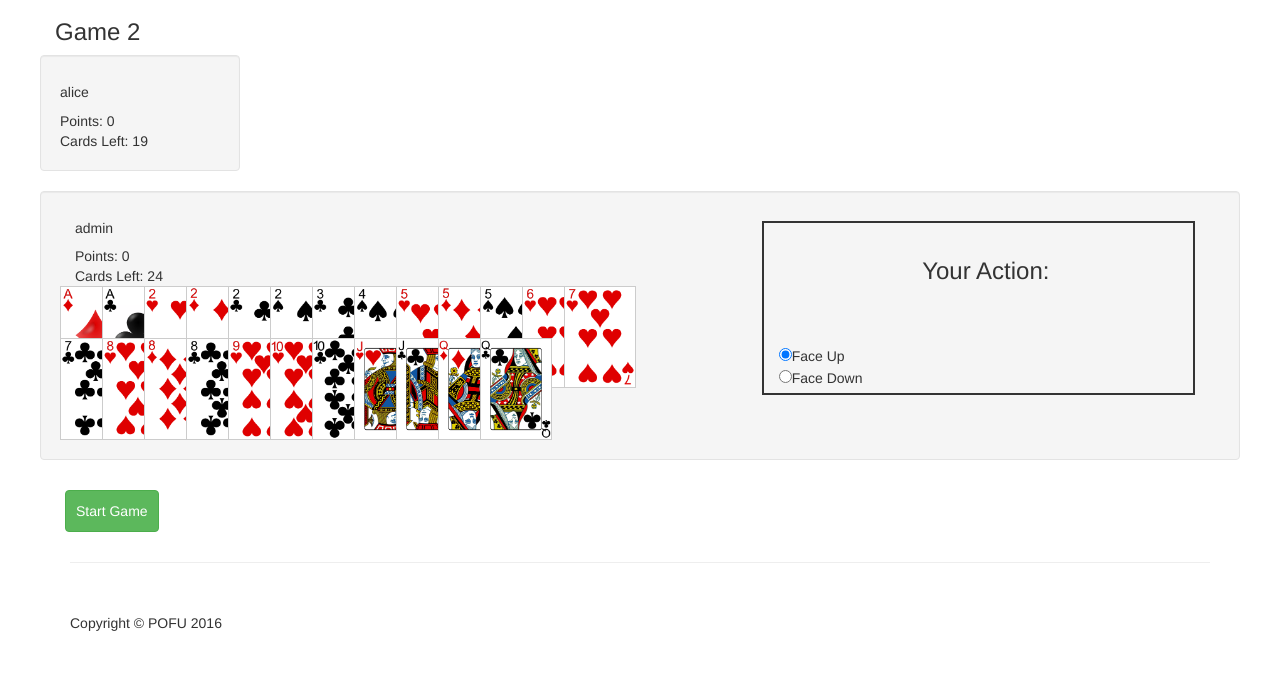
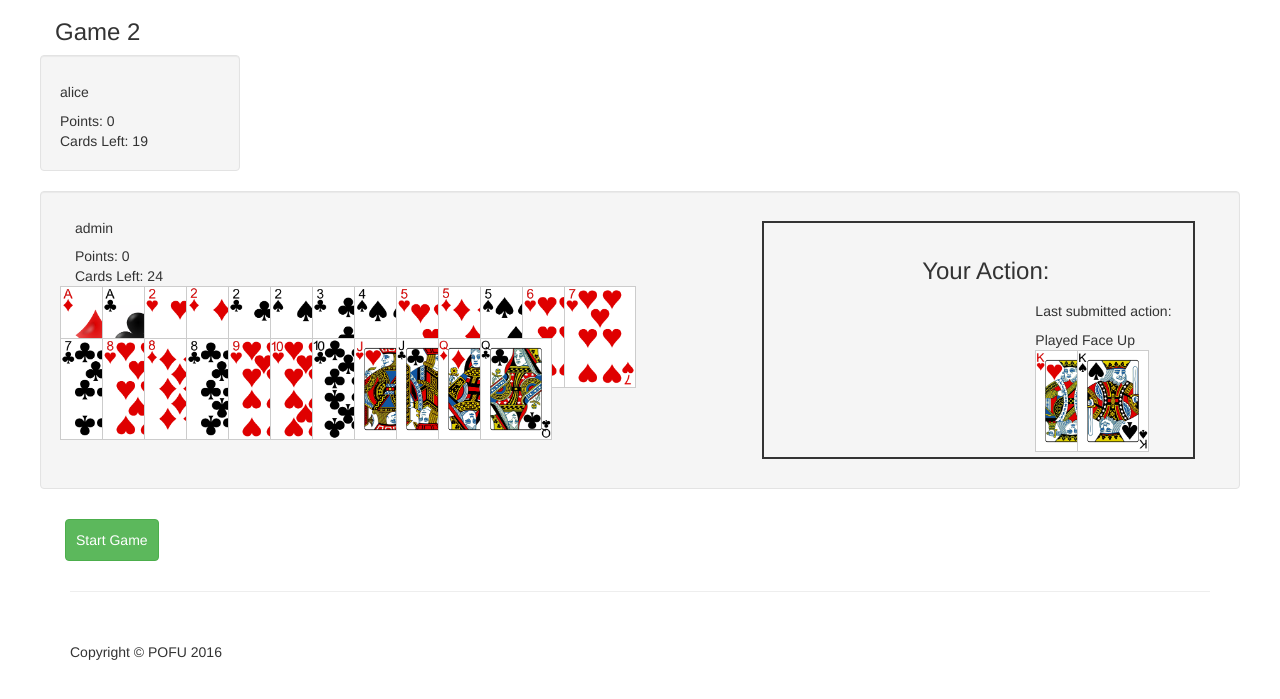
Before and after one commit to JKCooper2/pofu, a Django app: page /game/display/2/ in a window 1280 px wide. Shown: the part 71-770 px from the top of the page. Run offline with Django 3.2, Linux system fonts and the light colour scheme; a user stored in the database is signed in; data comes from the database, SQL or seed files in the repository; both versions use the stored data as it was after the commit; some libraries are stand-ins or nearby versions.

Commit message:
Added display for last submitted action

```diff
--- a/cards/models.py
+++ b/cards/models.py
@@ -46,6 +46,10 @@ class Deck(models.Model):
     def deal(self, players):
         for player in players:
             player.hand.cards.clear()
+            player.hand.selected.clear()
+
+            if player.action is not None:
+                player.action.cards.clear()
 
         shuffle_order = list(range(len(self.cards)))
         random.shuffle(shuffle_order)
--- a/game/admin.py
+++ b/game/admin.py
@@ -1,6 +1,6 @@
 from django.contrib import admin
 
-from .models import Game, Player, Invitation, Setup
+from .models import Game, Player, Invitation, Setup, Action
 
 
 class PlayerInline(admin.StackedInline):
@@ -14,3 +14,4 @@ class GameAdmin(admin.ModelAdmin):
 admin.site.register(Game, GameAdmin)
 admin.site.register(Invitation)
 admin.site.register(Setup)
+admin.site.register(Action)
--- a/game/models.py
+++ b/game/models.py
@@ -1,3 +1,5 @@
+import time
+
 from django.db import models
 from django.template.loader import render_to_string
 from django.contrib.auth.models import User
@@ -79,8 +81,13 @@ class Game(models.Model):
         current_player = self.player_set.get(position=self.turn)
         next_player = self.player_set.get(position=self.turn+1)
 
+        print(current_player.user.username, next_player.user.username)
+
         current_player.turn = False
         next_player.turn = True
+
+        current_player.save()
+        next_player.save()
 
 
 class Player(models.Model):
@@ -89,7 +96,7 @@ class Player(models.Model):
     points = models.IntegerField(default=0)
     position = models.IntegerField()
     turn = models.BooleanField(default=False)
-    action = models.OneToOneField('game.Action', null=True)
+    action = models.OneToOneField('game.Action', null=True, blank=True)
 
     def save(self, **kwargs):
         super(Player, self).save(**kwargs)
@@ -110,6 +117,9 @@ class Player(models.Model):
     def selected_cards(self):
         return [card.short() for card in self.hand.selected.all()]
 
+    def last_action(self):
+        return [card.short() for card in self.action.cards.all()]
+
     def snippet_html(self):
         player_html = render_to_string('game/player_snippet.html', {'player': self})
         return {'self': player_html}
@@ -127,15 +137,21 @@ class Player(models.Model):
         self.hand.deselect(card)
 
     def submit_action(self, face):
+        if not self.turn:
+            return
+
         face_up = face == "up"
 
         action = Action(face_up=face_up)
         action.save()
         action.cards.add(*self.hand.selected.all())
+        action.save()
 
         self.action = action
+        self.save()
 
         if self.action.is_valid():
+            self.hand.selected.clear()
             self.game.next_turn()
 
 
--- a/game/templates/game/player_snippet.html
+++ b/game/templates/game/player_snippet.html
@@ -26,6 +26,7 @@
         </div>
 
         <div class="row">
+            <div class="col-md-7">
                 <div class="player-cards">
                     {% for card in player.selected_cards %}
                         <div class="playing-card">
@@ -35,23 +36,48 @@
                         </div>
                     {% endfor %}
                 </div>
+
+                {% if player.turn %}
+                    <div class="row">
                         <div id="card-face">
                             <form id="card-face-form">
                               <input type="radio" name="card-face" value="up" checked="checked">Face Up<br>
                               <input type="radio" name="card-face" value="down">Face Down<br>
                             </form>
                         </div>
+                    </div>
+                {% endif %}
                 {% if player.action.has_error %}
                     <div id="action-error">
                         <p>{{ player.action.error }}</p>
                     </div>
                 {% endif %}
+                {% if player.turn %}
+                    <div class="row">
+                        <a class="btn btn-success" role="button" id="submit-action">Submit Action</a>
+                    </div>
+                {% endif %}
             </div>
 
-        <div class="row">
-            {% if player.turn %}
-                <a class="btn btn-success" role="button" id="submit-action">Submit Action</a>
+
+            {% if player.action.cards.count > 0 %}
+            <div class="col-md-5">
+                    <h5 class="panel-header">Last submitted action:</h5>
+                    {% if player.action.face_up %}
+                        Played Face Up
+                    {% else %}
+                        Played Face Down
+                    {% endif %}
+                    <div class="player-cards">
+                        {% for card in player.last_action %}
+                            <div class="playing-card">
+                                <img src="{{baseUrl}}cards/{{card.2}}"/>
+                            </div>
+                        {% endfor %}
+                    </div>
+                </div>
             {% endif %}
         </div>
+
     </div>
 </div>
```
Also changed, not shown: db.sqlite3, game/migrations/0020_auto_20160804_0332.py (added), game/migrations/0021_auto_20160804_0336.py (added), game/migrations/0022_auto_20160804_0343.py (added). Lines whose indentation alone changed are shown as unchanged.
